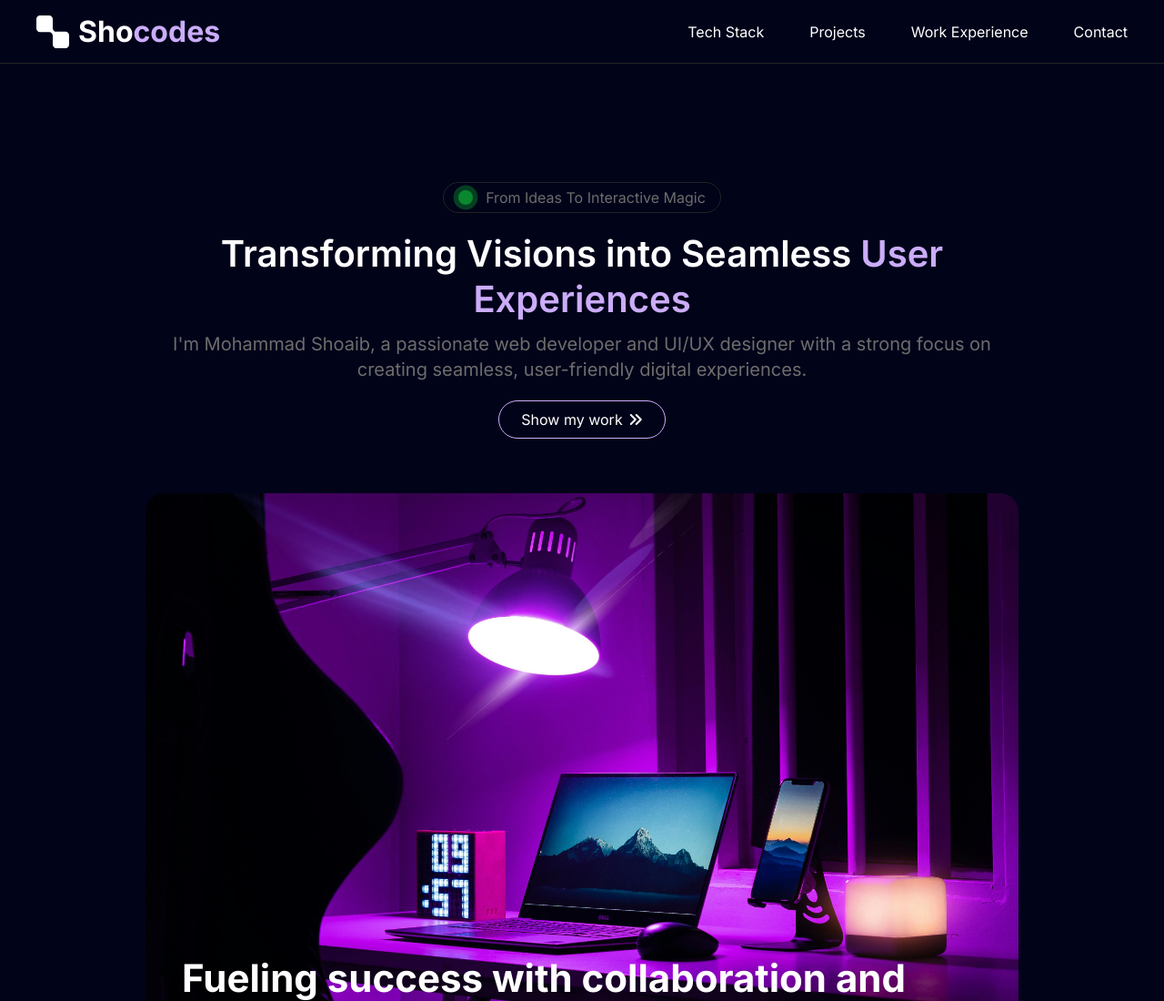
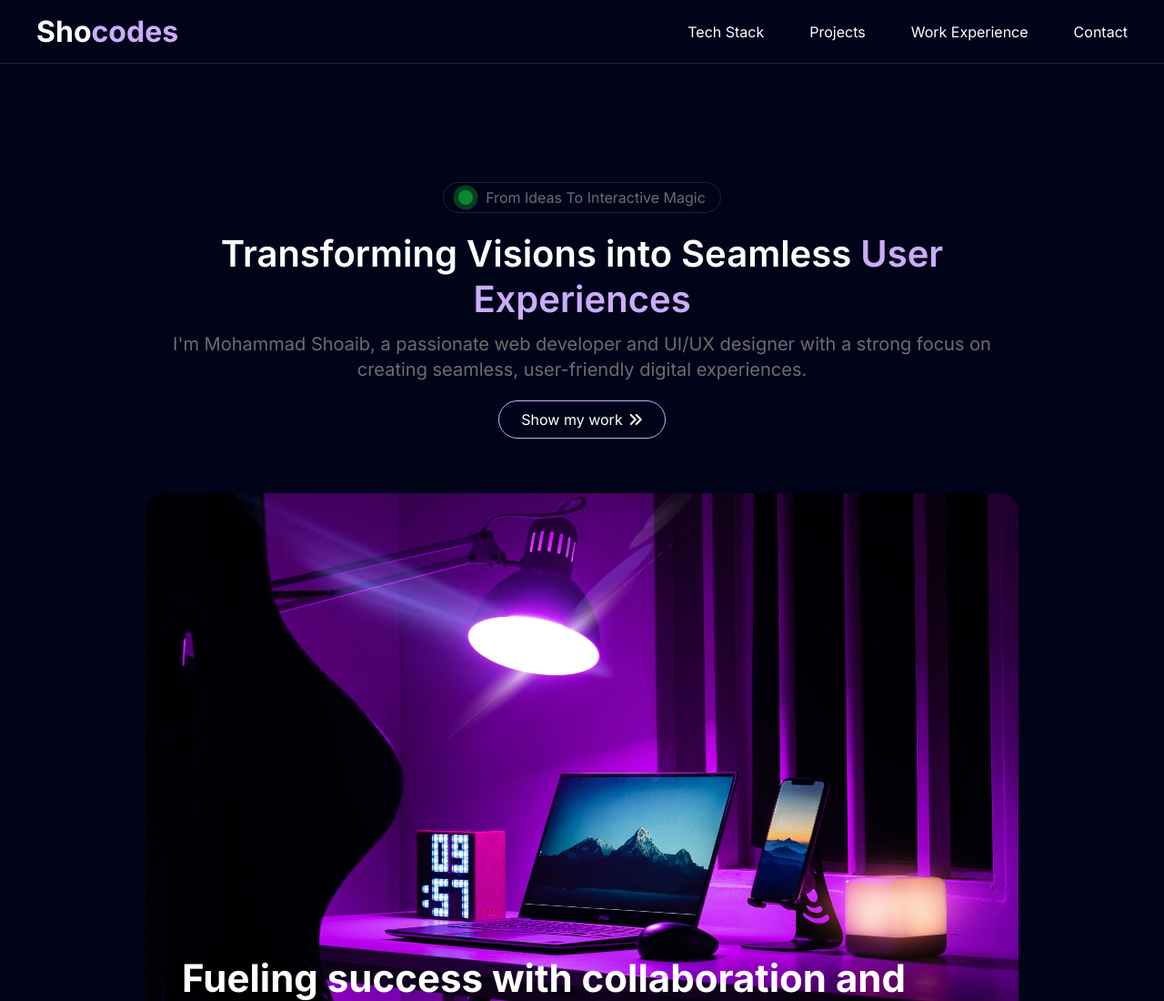
Before and after one commit to msshoaib08/shocodes_portfolio, a plain HTML site: page index.html in a window 1280 px wide. Shown: the top 1100 px of the page at 91% size. Drawn offline with Linux system fonts and the light colour scheme.

Commit message:
Update the logo

```diff
--- a/assets/css/main.css
+++ b/assets/css/main.css
@@ -186,7 +186,7 @@ section {
 	flex-direction: row;
 }
 
-.header .logo {
+/* .header .logo {
 	display: flex;
 	align-items: center;
 	gap: 10px;
@@ -194,7 +194,7 @@ section {
 
 .header .logo img {
 	width: 36px;
-}
+} */
 
 .header h2 {
 	color: var(--pure-white);
--- a/index.html
+++ b/index.html
@@ -28,7 +28,6 @@
 		<header class="header" id="header">
 			<div class="container">
 				<a href="index.html" class="logo">
-					<img src="/assets/images/logo.svg" alt="logo" class="img-fluid" />
 					<h2>Sho<span>codes</span></h2>
 				</a>
 
```
